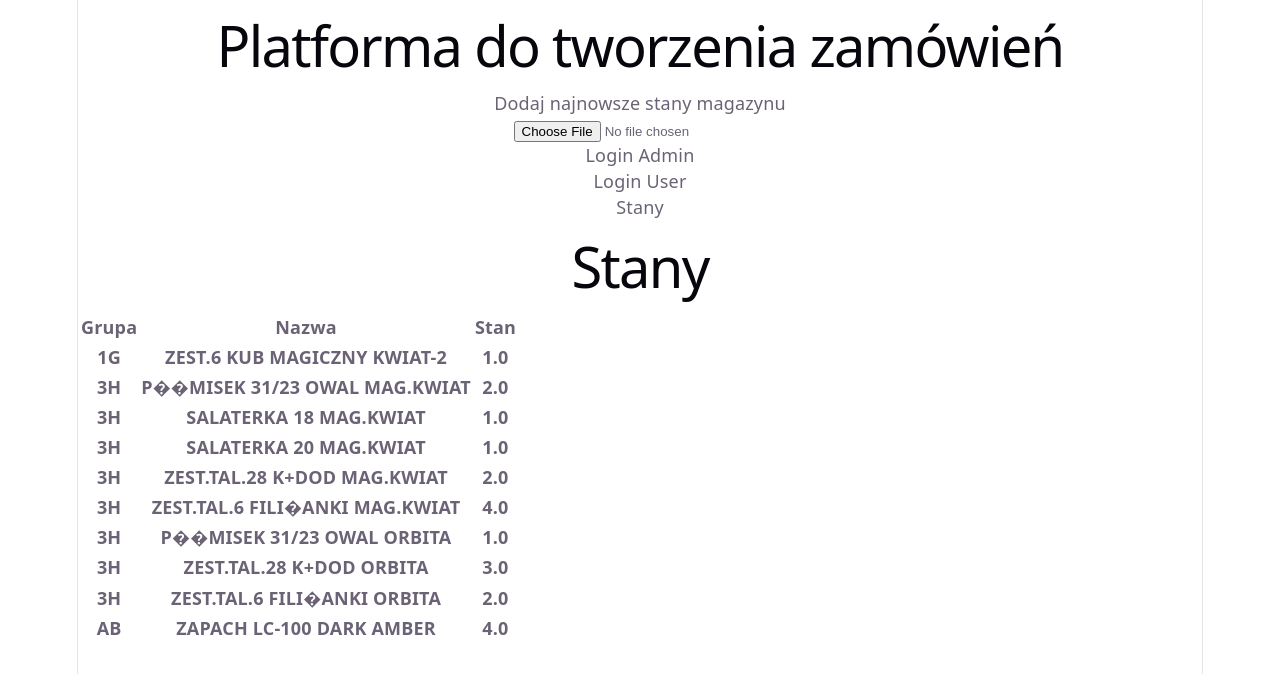
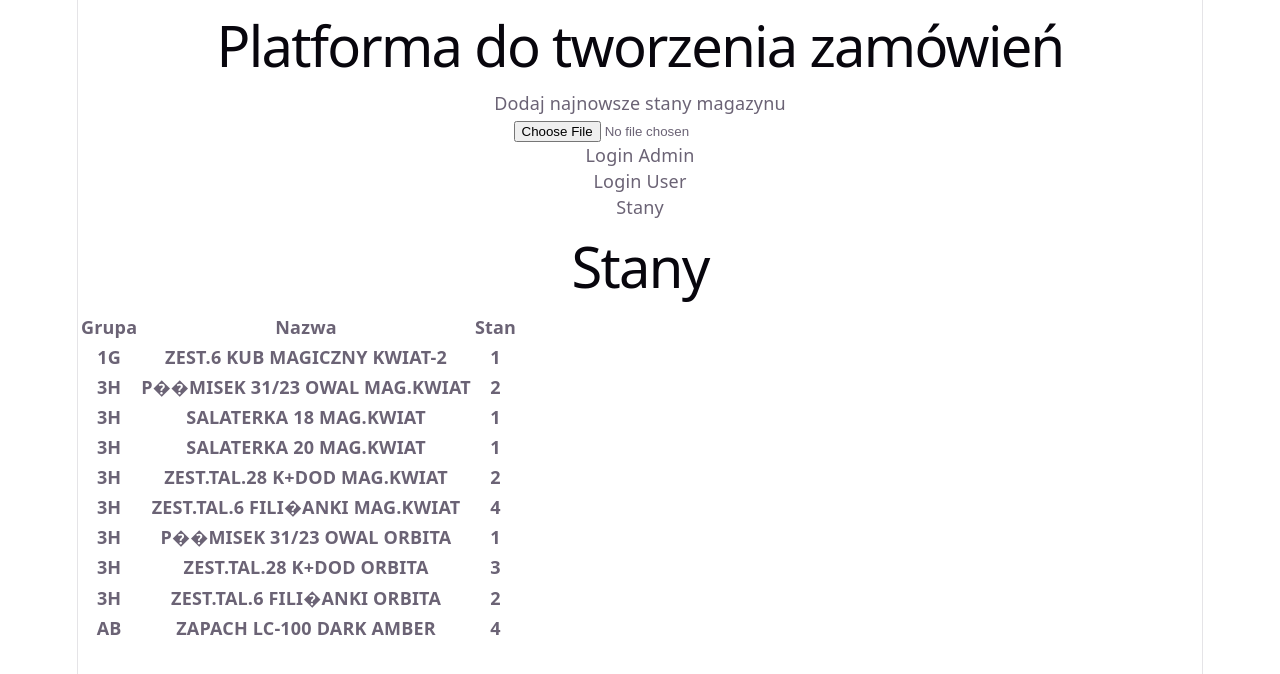
Before and after one commit to marcinoles87/orderApp, a React (Vite) app: page / in a window 1280 px wide. Shown: the top 674 px of the page. Built offline with nearby package versions, Linux system fonts and the light colour scheme.

Commit message:
add stan magazynu , formatowanie do liczby bez przecinka

```diff
--- a/src/assets/components/Stany.jsx
+++ b/src/assets/components/Stany.jsx
@@ -43,7 +43,7 @@ function Stany() {
                     <tr key={item.INDEKS}>
                         <th>{item.GRUPA}</th>
                         <th>{item.NAZWA}</th>
-                        <th>{item.STAN_KIL}</th>
+                        <th>{Math.trunc(item.STAN_KIL)}</th>
                     </tr>
                     </>
 
```
